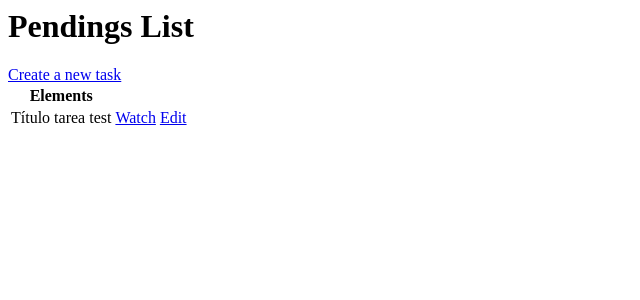
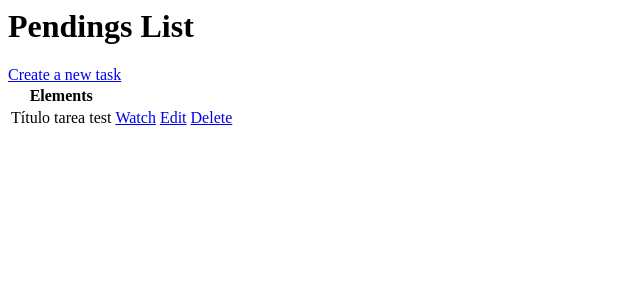
Before and after one commit to devdiegodv/Task_system, a Django app: page / in a window 1280 px wide. Shown: the top 300 px of the page, without its empty margins (0-640 px from the left). Run offline with Django 4.2, Linux system fonts and the light colour scheme; data comes from the database, SQL or seed files in the repository.

Commit message:
delete task

```diff
--- a/src/base/templates/base/task_list.html
+++ b/src/base/templates/base/task_list.html
@@ -13,6 +13,7 @@
         <td>{{task.title}}</td>
         <td><a href="{% url 'task' task.id %}">Watch</a></td>
         <td><a href="{% url 'edit-task' task.id %}">Edit</a></td>
+        <td><a href="{% url 'delete-task' task.id %}">Delete</a></td>
     </tr>
 
     {% empty %}
--- a/src/base/urls.py
+++ b/src/base/urls.py
@@ -1,7 +1,8 @@
 from django.urls import path
-from .views import PendingsList, TaskDetail, CreateTask, EditTask
+from .views import PendingsList, TaskDetail, CreateTask, EditTask, DeleteTask
 
 urlpatterns = [path('', PendingsList.as_view(), name="tasks"),
                path('tasks/<int:pk>', TaskDetail.as_view(), name="task"),
                path('create-task/', CreateTask.as_view(), name="create-task"),
-               path('edit-task/<int:pk>', EditTask.as_view(), name="edit-task")]
+               path('edit-task/<int:pk>', EditTask.as_view(), name="edit-task"),
+               path('delete-task/<int:pk>', DeleteTask.as_view(), name="delete-task")]
--- a/src/base/views.py
+++ b/src/base/views.py
@@ -1,7 +1,7 @@
 from django.shortcuts import render
 from django.views.generic.list import ListView
 from django.views.generic.detail import DetailView
-from django.views.generic.edit import CreateView, UpdateView
+from django.views.generic.edit import CreateView, UpdateView, DeleteView
 from django.urls import reverse_lazy
 from .models import Task
 
@@ -35,3 +35,11 @@ class EditTask(UpdateView):
     model = Task
     fields = '__all__'
     success_url = reverse_lazy('tasks')
+
+class DeleteTask(DeleteView):
+    '''
+    Delete a task
+    '''
+    model = Task
+    context_object_name = 'tasks'
+    success_url = reverse_lazy('tasks')
```
